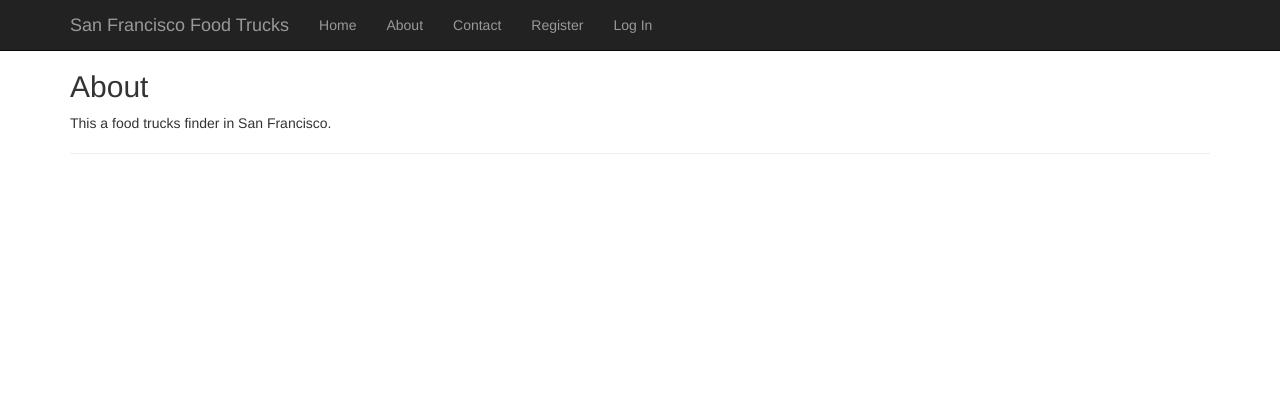
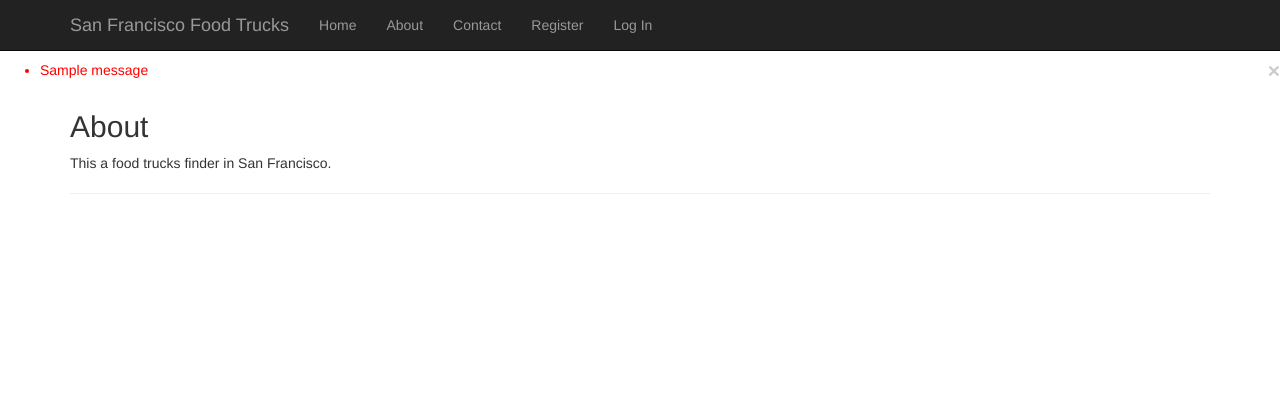
Before and after one commit to ahmedameen/SF-Food-Trucks, a Flask app: page /about in a window 1280 px wide. Shown: the top 420 px of the page. Before the commit the page ends 154 px from the top, so only its background shows below. Run offline with Flask 2, Linux system fonts and the light colour scheme; one stand-in notice (Sample message) is shown; some libraries are stand-ins or nearby versions.

Commit message:
show errors received from the api requests.

```diff
--- a/SF_FoodTrucks/templates/layout.html
+++ b/SF_FoodTrucks/templates/layout.html
@@ -39,6 +39,19 @@
         </div>
     </div>
 
+{% with errors = get_flashed_messages(category_filter=["error"]) %}
+{% if errors %}
+<div class="alert-message block-message error" style="margin-top: 10px">
+    <a class="close" href="#">×</a>
+    <ul>
+        {%- for msg in errors %}
+        <li style="color:red">{{ msg }}</li>
+        {% endfor -%}
+    </ul>
+</div>
+{% endif %}
+{% endwith %}
+
     <div class="container body-content" style="height:100%; width:100% ">
         {% block content %}{% endblock %}
         <hr />
```
